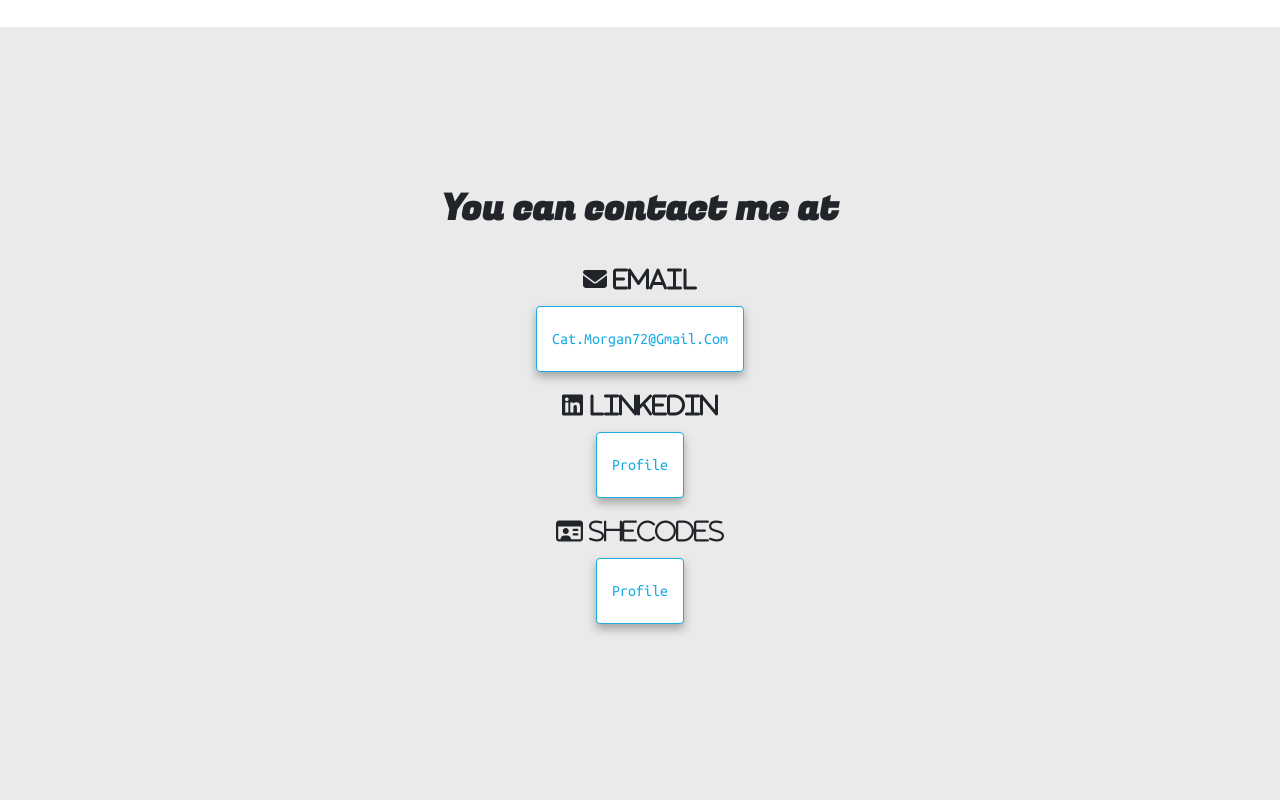
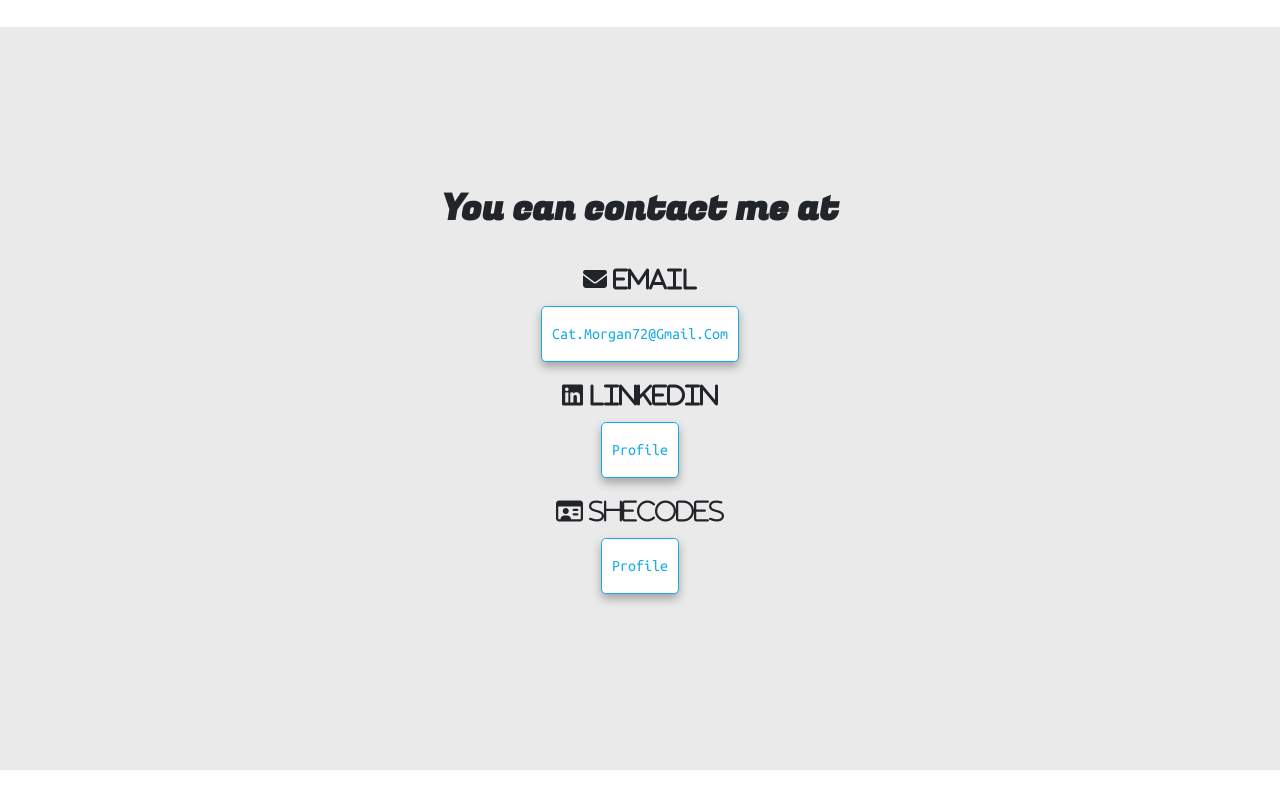
Before and after one commit to catmorgan72/Responsive-Final-Project-Portfolio, a plain HTML site: page about.html in a window 1280 px wide. Shown: the part 1126-1926 px from the top of the page. After the commit the page ends 1896 px from the top, so only its background shows below. Drawn offline with nearby package versions, Linux system fonts and the light colour scheme.

Commit message:
Update buttons to contact me

```diff
--- a/styles/portofio.css
+++ b/styles/portofio.css
@@ -73,8 +73,8 @@
 }
 
 .contact-link {
-  border-radius: 4px;
-  padding: 20px 15px;
+  border-radius: 5px;
+  padding: 15px 10px;
   text-decoration: none;
   text-transform: capitalize;
   box-shadow: var(--box-shadow);
```
